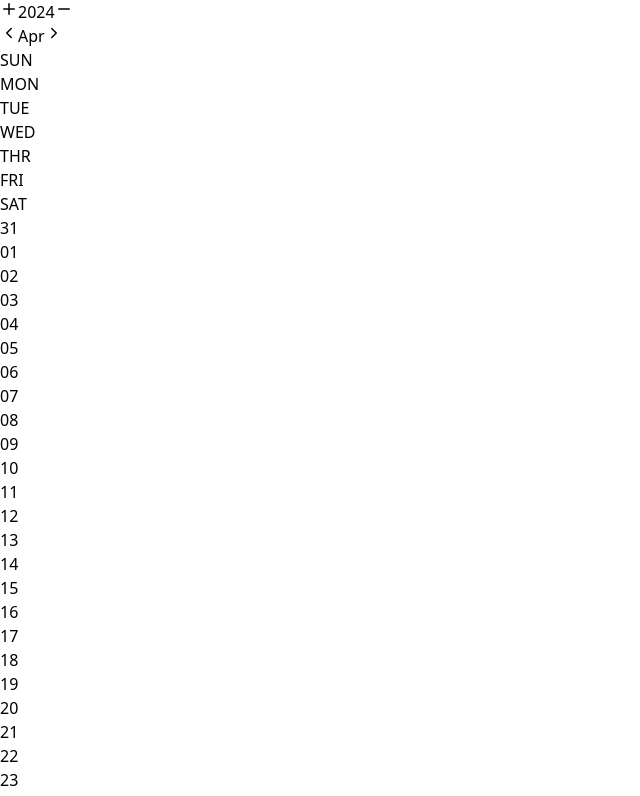
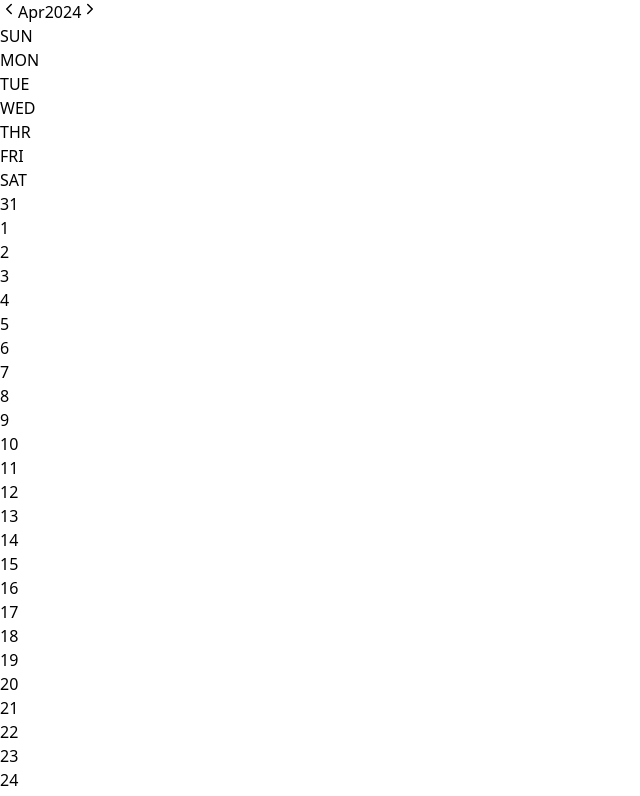
Before and after one commit to LouisLuBrain/LouisLuBrain.github.io, a React (Vite) app: page / in a window 1280 px wide. Shown: the top 796 px of the page, without its empty margins (0-640 px from the left). Built offline with nearby package versions, Linux system fonts and the light colour scheme.

Commit message:
fix: change color

```diff
--- a/src/components/calendar/Calendar.tsx
+++ b/src/components/calendar/Calendar.tsx
@@ -1,74 +1,76 @@
-import { useMemo, useState } from "react";
+import { useEffect, useMemo, useState } from "react";
 import { getCurrentMonthCalendar } from "./utils";
-import moment from "moment";
+import moment, { Moment } from "moment";
 import classNames from "classnames";
-import {
-  IconChevronLeft,
-  IconChevronRight,
-  IconMinus,
-  IconPlus,
-} from "@tabler/icons-react";
+import { IconChevronLeft, IconChevronRight } from "@tabler/icons-react";
 
 const DAYS = ["SUN", "MON", "TUE", "WED", "THR", "FRI", "SAT"];
 
 export function Calendar() {
   const [year, setYear] = useState(moment().year());
   const [month, setMonth] = useState(moment().month());
+  const [currentDay, setCurrentDay] = useState<Moment>(moment());
 
   const days = useMemo(() => {
     return getCurrentMonthCalendar(year, month);
   }, [year, month]);
 
+  useEffect(() => {
+    const timer = setInterval(() => setCurrentDay(moment()), 6000);
+    return () => clearInterval(timer);
+  }, []);
+
   return (
     <div className="flex flex-col items-center w-fit rounded-md overflow-hidden shadow-lg">
-      <div className="flex items- justify-between gap-x-4 p-2 px-6 bg-slate-600 w-full text-white">
-        <div className="flex items-center gap-x-2">
+      <div className="flex items-center text-sm justify-between gap-x-4 p-2 px-4 bg-stone-700 w-full text-white">
+        {/* <div className="flex items-center gap-x-2">
           <button
-            className="w-6 h-6 rounded-full bg-slate-100 text-slate-600 items-center p-[3px]"
+            className="w-6 h-6 rounded-full bg-slate-100 text-stone-700 items-center p-[3px]"
             onClick={() => setYear((prev) => ++prev)}
           >
             <IconPlus size={18} />
           </button>
           <span>{year}</span>
           <button
-            className="w-6 h-6 rounded-full bg-slate-100 text-slate-600 items-center p-[3px]"
+            className="w-6 h-6 rounded-full bg-slate-100 text-stone-700 items-center p-[3px]"
             onClick={() => setYear((prev) => --prev)}
           >
             <IconMinus size={18} />
           </button>
-        </div>
-        <div className="flex items-center gap-x-2">
+        </div> */}
+        <div className="flex items-center gap-x-2 select-none">
           <button
             onClick={() => {
               if (month === 0) setYear((prev) => --prev);
               setMonth((prev) => (--prev < 0 ? 11 : prev % 12));
             }}
-            className="w-6 h-6 rounded-full bg-slate-600 text-slate-100 duration-200 ease-in-out hover:bg-slate-100 hover:text-slate-600 items-center p-[3px]"
+            className="w-6 h-6 rounded-full bg-stone-700 text-slate-100 duration-200 ease-in-out hover:bg-slate-100 hover:text-stone-700 items-center p-[3px]"
           >
             <IconChevronLeft size={18} />
           </button>
           <span className="inline-block w-16 text-center">
             {moment({ month }).format("MMM")}
           </span>
+          <span>{year}</span>
           <button
             onClick={() => {
               if (month === 11) setYear((prev) => ++prev);
               setMonth((prev) => ++prev % 12);
             }}
-            className="w-6 h-6 rounded-full bg-slate-600 text-slate-100 duration-200 ease-in-out hover:bg-slate-100 hover:text-slate-600 items-center p-[3px]"
+            className="w-6 h-6 rounded-full bg-stone-700 text-slate-100 duration-200 ease-in-out hover:bg-slate-100 hover:text-stone-700 items-center p-[3px]"
           >
             <IconChevronRight size={18} />
           </button>
         </div>
       </div>
-      <div className="grid grid-cols-7 gap-2 select-none bg-slate-100 p-2">
-        <div className="grid grid-cols-7 gap-2 col-span-7">
+      <div className="grid grid-cols-7 gap-y-2 gap-x-4 select-none bg-slate-100 p-2">
+        <div className="grid grid-cols-7 gap-y-2 gap-x-4 col-span-7">
           {DAYS.map((val) => (
             <div
-              className="cols-span-1 w-16 flex justify-center items-center text-gray-700 first:text-red-600  last:text-red-600"
+              className="cols-span-1 w-8 flex justify-center items-center text-gray-700 first:text-rose-600  last:text-rose-600"
               key={val}
             >
-              <div className="text-center leading-8 w-8 h-8 rounded-md bg-slate-100 text-base font-semibold">
+              <div className="text-center leading-6 w-6 h-6 rounded-md bg-slate-100 text-xs font-normal">
                 {val}
               </div>
             </div>
@@ -76,19 +78,21 @@ export function Calendar() {
         </div>
         {days.map((val) => (
           <div
-            className="cols-span-1 w-16 flex justify-center items-center"
+            className="cols-span-1 flex justify-center items-center text-sm font-medium"
             key={val.moment.format("lll")}
           >
             <div
               className={classNames(
-                "text-center leading-8 w-8 h-8 rounded-md bg-slate-100 cursor-pointer font-medium text-lg ",
+                "text-center leading-6 w-6 h-6 rounded-md bg-slate-100 cursor-pointer ",
                 (val.day === 0 || val.day === 6) &&
-                  "text-red-600 hover:bg-red-200",
+                  "text-rose-600 hover:bg-rose-200",
                 val.day > 0 && val.day < 6 && "text-gray-700 hover:bg-gray-200",
-                !val.isCurrentMonth && "text-opacity-50"
+                !val.isCurrentMonth && "text-opacity-50",
+                currentDay.format("ll") === val.moment.format("ll") &&
+                  "!bg-stone-700 !text-white"
               )}
             >
-              {val.moment.format("DD")}
+              {val.moment.format("D")}
             </div>
           </div>
         ))}
```
